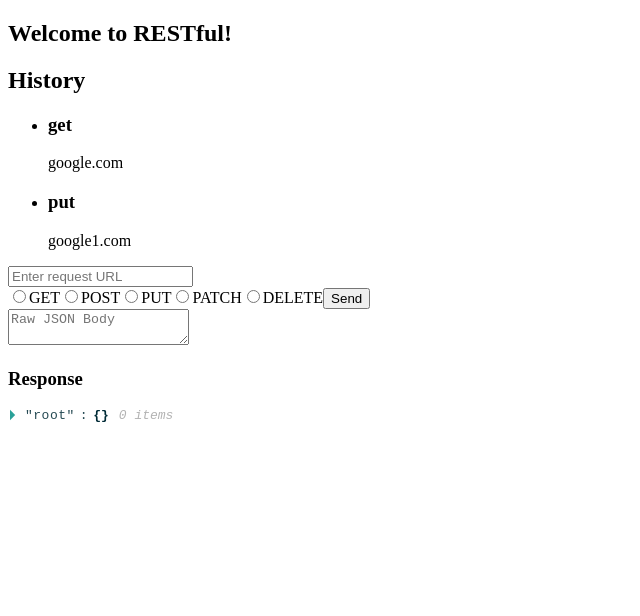
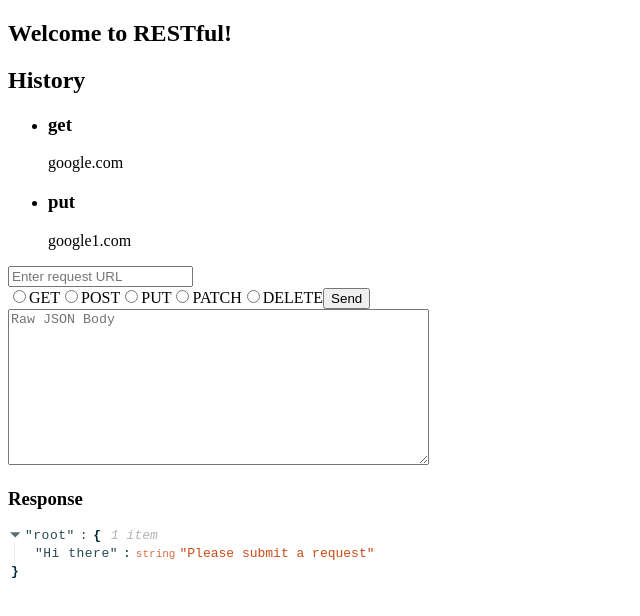
Before and after one commit to bryanakitchen/RESTful, a React app: page / in a window 1280 px wide. Shown: the top 616 px of the page, without its empty margins (0-640 px from the left). Built offline with nearby package versions, Linux system fonts and the light colour scheme.

Commit message:
response is rendering

```diff
--- a/src/components/request/Request.jsx
+++ b/src/components/request/Request.jsx
@@ -1,5 +1,4 @@
 import React from 'react';
-import Response from '../response/Response';
 import PropTypes from 'prop-types';
 
 const Request = ({ onChange, onSubmit, url, method, body }) => {
@@ -19,7 +18,7 @@ const Request = ({ onChange, onSubmit, url, method, body }) => {
             type="radio"
             name="method"
             value="get"
-            // checked={method === 'get'}
+            checked={method === 'get'}
             onChange={onChange} />
           <label htmlFor="get">GET</label>
 
@@ -27,7 +26,7 @@ const Request = ({ onChange, onSubmit, url, method, body }) => {
             type="radio"
             name="method"
             value="post"
-            // checked={method === 'post'}
+            checked={method === 'post'}
             onChange={onChange} />
           <label htmlFor="post">POST</label>
 
@@ -35,6 +34,7 @@ const Request = ({ onChange, onSubmit, url, method, body }) => {
             type="radio"
             name="method"
             value="put"
+            checked={method === 'put'}
             onChange={onChange} />
           <label htmlFor="put">PUT</label>
 
@@ -42,7 +42,7 @@ const Request = ({ onChange, onSubmit, url, method, body }) => {
             type="radio"
             name="method"
             value="patch"
-            // checked={method === 'patch'}
+            checked={method === 'patch'}
             onChange={onChange} />
           <label htmlFor="patch">PATCH</label>
 
@@ -50,17 +50,21 @@ const Request = ({ onChange, onSubmit, url, method, body }) => {
             type="radio"
             name="method"
             value="delete"
-            // checked={method === 'delete'}
+            checked={method === 'delete'}
             onChange={onChange} />
           <label htmlFor="delete">DELETE</label>
 
           <button>Send</button>
         </div>
 
-        <textarea placeholder="Raw JSON Body" name="body" onChange={onChange} ></textarea>
+        <textarea
+          placeholder="Raw JSON Body"
+          rows="10"
+          cols="50"
+          name="body"
+          value={body}
+          onChange={onChange} ></textarea>
       </form>
-
-      <Response />
     </>
   );
 };
@@ -70,7 +74,7 @@ Request.propTypes = {
   onSubmit: PropTypes.func.isRequired,
   url: PropTypes.string.isRequired,
   method: PropTypes.string.isRequired,
-  body: PropTypes.string.isRequired
+  body: PropTypes.string
 };
 
 export default Request;
--- a/src/components/response/Response.jsx
+++ b/src/components/response/Response.jsx
@@ -1,13 +1,18 @@
 import React from 'react';
 import ReactJson from 'react-json-view';
+import PropTypes from 'prop-types';
 
-const Response = () => {
+const Response = ({ display }) => {
   return (
     <div>
       <h3>Response</h3>
-      <ReactJson />
+      <ReactJson src={display} />
     </div>
   );
 };
 
+Response.propTypes = {
+  display: PropTypes.oneOfType([PropTypes.object, PropTypes.array]).isRequired
+};
+
 export default Response;
--- a/src/containers/RESTy.jsx
+++ b/src/containers/RESTy.jsx
@@ -1,13 +1,15 @@
 import React, { Component } from 'react';
 import History from '../components/history/History';
 import Request from '../components/request/Request';
+import Response from '../components/response/Response';
 import { fetchRequest } from '../services/fetchRequest';
 
 export default class RESTy extends Component {
   state = {
     method: '',
     url: '',
-    body: ''
+    body: '',
+    display: { 'Hi there': 'Please submit a request' }
   }
 
   handleChange = ({ target }) => {
@@ -21,17 +23,22 @@ export default class RESTy extends Component {
     // stringify body???
 
     fetchRequest(url, method, body)
-      .then(this.setState({
-        method,
-        url,
-        body
-      })
-      );
-
+      // .then(this.setState({
+      //   method,
+      //   url,
+      //   body
+      // })
+      // )
+      .then(display =>
+        this.setState({ display }));
+    // this.setState(display => JSON.stringify(display));
+    // fetchRequest(url, method, body)
+    // .then(state => (this.setState(JSON.stringify({ state })))
+    // );
   }
 
   render() {
-    const { url, method, body } = this.state;
+    const { url, method, body, display } = this.state;
     return (
       <>
         <History history={history} />
@@ -43,6 +50,7 @@ export default class RESTy extends Component {
           method={method}
           body={body}
         />
+        <Response display={display} />
       </>
     );
   }
--- a/src/services/fetchRequest.jsx
+++ b/src/services/fetchRequest.jsx
@@ -1,8 +1,7 @@
 export const fetchRequest = (url, method, body) => {
   if(method === 'get'){
     return fetch(url)
-      .then(res => res.json())
-      .then(console.log);
+      .then(res => res.json());
   }
 
   return fetch(url, {
@@ -12,6 +11,5 @@ export const fetchRequest = (url, method, body) => {
     },
     body
   })
-    .then(res => res.json())
-    .then(console.log);
+    .then(res => res.json());
 };
```
